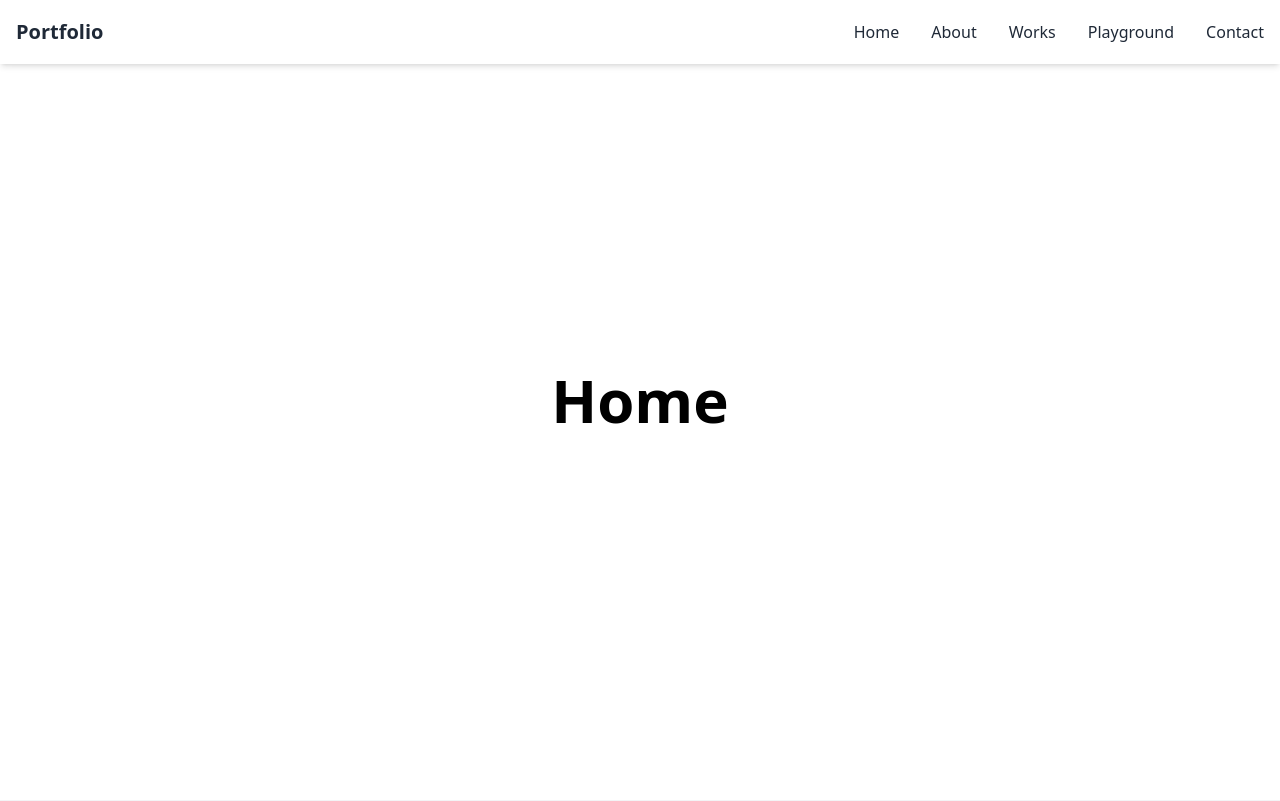
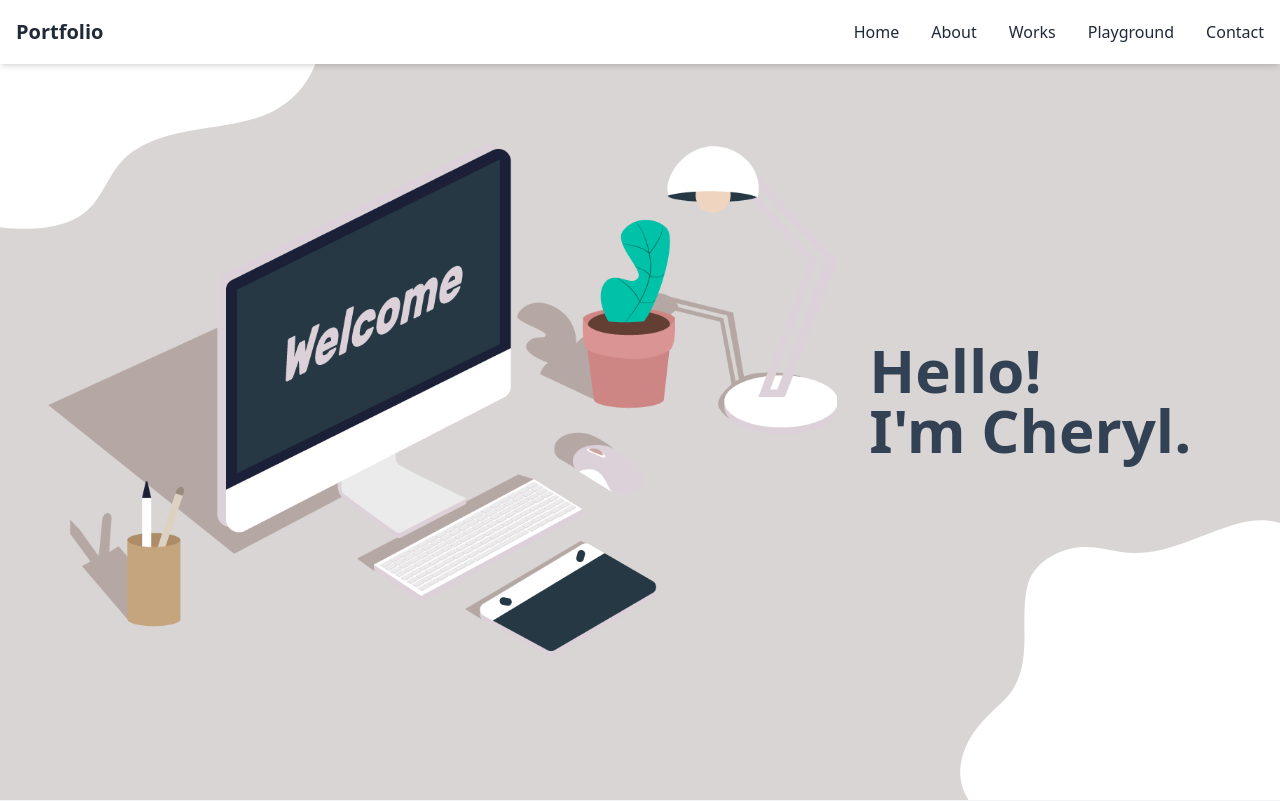
Before and after one commit to cherylyu/cherylyu.github.io, a Nuxt app: page / in a window 1280 px wide. Shown: the top 801 px of the page. Built offline with nearby package versions, Linux system fonts and the light colour scheme.

Commit message:
Implement Home section

```diff
--- a/app.vue
+++ b/app.vue
@@ -4,9 +4,7 @@
     <Navbar />
     <main>
       <h1 class="hidden">Cheryl Yu's Portfolio</h1>
-      <section id="home" class="min-h-screen bg-white flex items-center justify-center">
-        <h2 class="text-4xl md:text-6xl font-bold">Home</h2>
-      </section>
+      <HomeSection />
       <section id="about" class="min-h-screen bg-gray-100 flex items-center justify-center">
         <h2 class="text-4xl md:text-6xl font-bold">About</h2>
       </section>
--- /dev/null
+++ b/components/HomeSection.vue
@@ -0,0 +1,25 @@
+<template>
+  <section id="home" class="min-h-screen bg-choco-50 relative overflow-hidden flex items-center justify-center">
+    <img src="~/assets/img/white-curve-top-left.svg" alt="" class="absolute top-0 left-0 w-1/3 md:w-1/4 z-0" />
+    <img src="~/assets/img/white-curve-bottom-right.svg" alt="" class="absolute bottom-0 right-0 w-1/3 md:w-1/4 z-0" />
+
+    <div class="container mx-auto px-4 h-full flex items-center relative z-10">
+      <div class="flex flex-col md:flex-row justify-center items-center py-16 md:py-0">
+        <div class="flex justify-center items-center w-full md:w-2/3 md:mx-8 mb-8 md:mb-0">
+          <img src="~/assets/img/desk.png" alt="Workspace desk" class="w-4/5 md:w-full relative z-10" />
+        </div>
+
+        <div class="flex flex-col justify-center items-center w-full md:w-1/3 md:items-start">
+          <h2 class="text-4xl md:text-5xl lg:text-6xl text-center md:text-left text-slate-700 font-bold leading-tight">
+            Hello!<br />
+            I'm Cheryl.
+          </h2>
+        </div>
+      </div>
+    </div>
+  </section>
+</template>
+
+<script setup>
+// Script setup
+</script>
```
